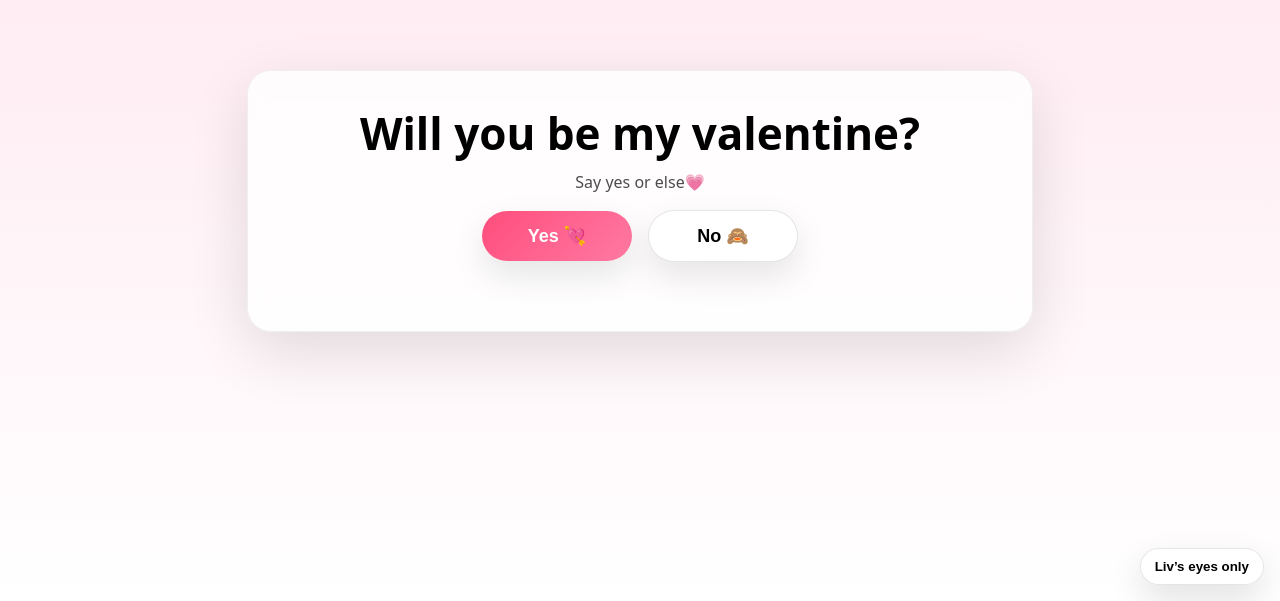
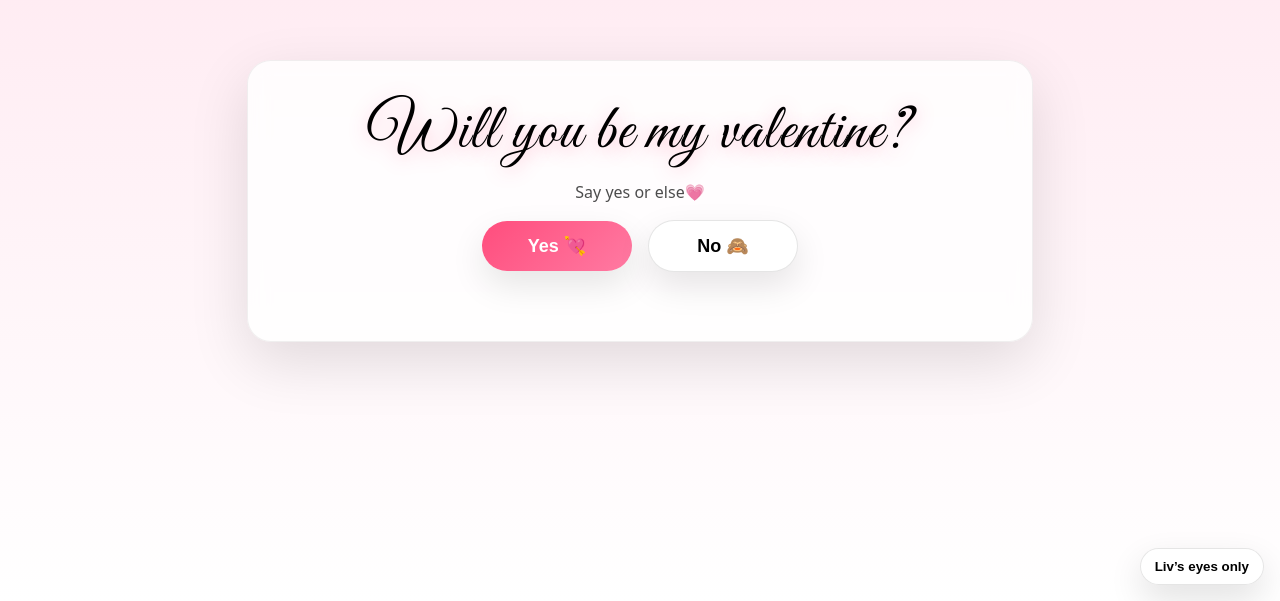
Before and after one commit to nathanielritchie-CS/Valentines-Card, a plain HTML site: page index.html in a window 1280 px wide. Shown: the part 199-800 px from the top of the page. Drawn offline with Linux system fonts and the light colour scheme.

Commit message:
font changes

```diff
--- a/index.html
+++ b/index.html
@@ -4,6 +4,8 @@
   <meta charset="UTF-8" />
   <meta name="viewport" content="width=device-width, initial-scale=1" />
   <title>Be My Valentine</title>
+  <link href="https://fonts.googleapis.com/css2?family=Great+Vibes&display=swap" rel="stylesheet">
+
   <style>
     body{
       margin:0; min-height:100vh; display:grid; place-items:center;
@@ -23,7 +25,15 @@
       position:relative;
       z-index:2;
     }
-    h1{ margin:0 0 8px; font-size: clamp(30px,4vw,44px); }
+    h1{
+  margin:0 0 8px;
+  font-size: clamp(36px, 5vw, 64px);
+  font-family: 'Great Vibes', cursive;
+  font-weight: 400;
+  letter-spacing: 1px;
+  text-shadow: 0 4px 18px rgba(255,77,125,.35);
+
+}
     p{ margin:0 0 18px; opacity:.7; }
 
     .row{
```
